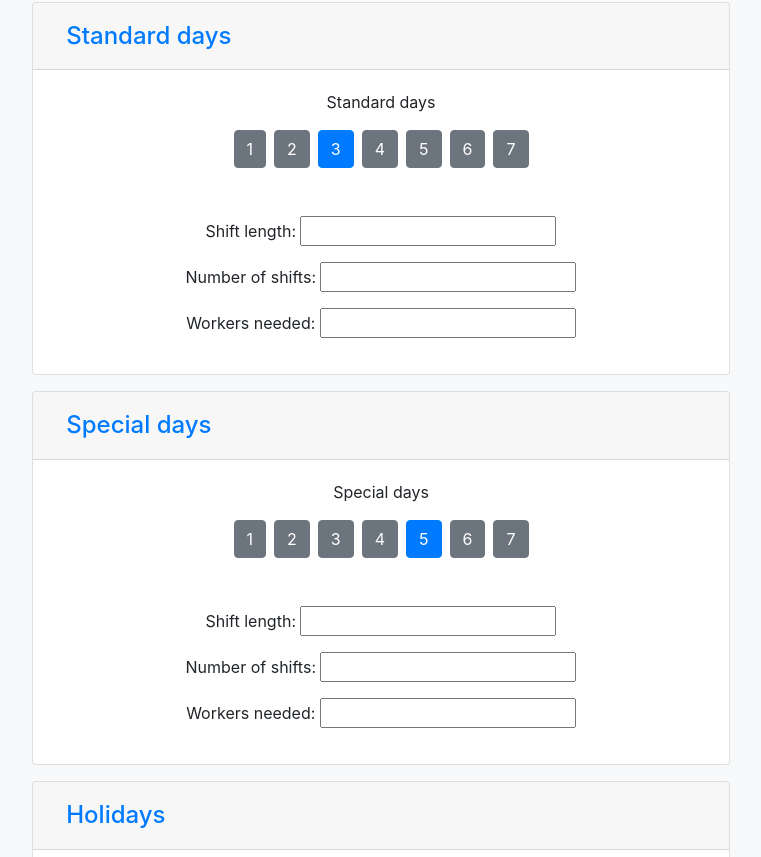
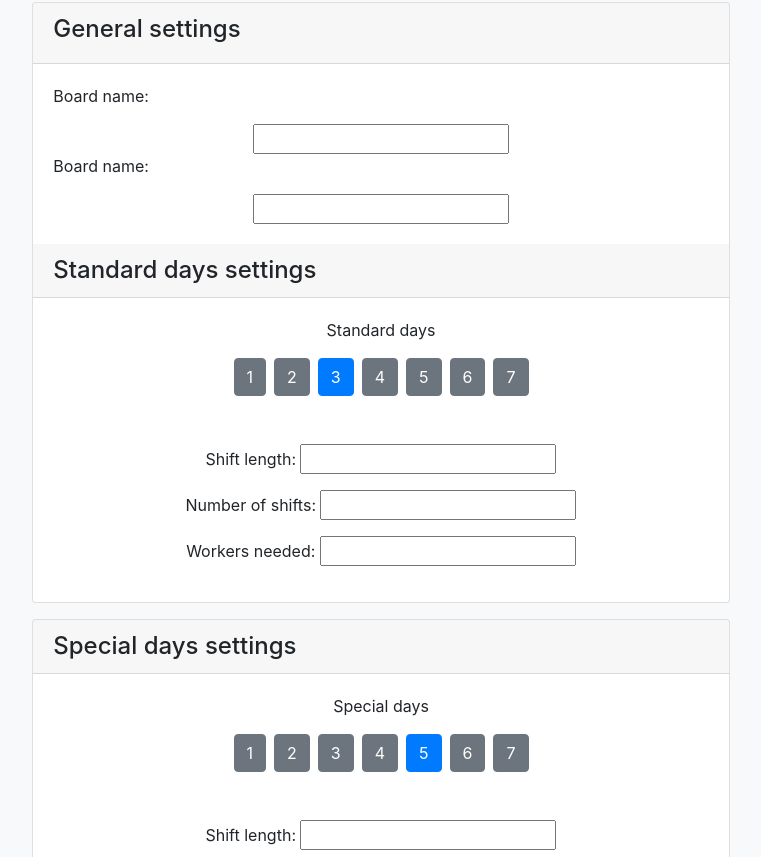
Before and after one commit to yael1996/Guards, a React (Create React App) app in the folder client/: page /dashboard/create in a window 1280 px wide. Shown: the part 263-1120 px from the top of the page, without its empty margins (99-860 px from the left). Built offline with nearby package versions, Linux system fonts and the light colour scheme.

Commit message:
Made CalendarCreation component independent and added missing fields

```diff
--- a/client/src/Components/BoardCreation/BoardCreation.tsx
+++ b/client/src/Components/BoardCreation/BoardCreation.tsx
@@ -1,21 +1,34 @@
 import React, { Component } from "react";
-import { DayMap, ShiftSettings, CreationState } from "../../Store/Calendar/types";
+import { DayMap, ShiftSettings, CreationState, Company } from "../../Store/Company/types";
 import { History } from "history";
-import { RootState } from "../../Store/store";
-import { Dispatch } from "redux";
+import { RootState, AppDispatch } from "../../Store/store";
 import { connect } from "react-redux";
+import { UserState } from "../../Store/User/types";
+import { createCompany } from "../../Store/Company/actions";
+import config from "../../config/config";
 
-interface Props {
-    history: History<any>,
-    onCreate: (creationState: CreationState) => void
+interface OwnProps {
+    history: History<any>
 }
+
+interface ReduxProps {
+    user: UserState
+}
+
+interface ReduxDispatch {
+    create: (creationState: Company, withHolidays: boolean) => Promise<Company>
+}
+
+type Props = OwnProps & ReduxProps & ReduxDispatch;
 
 type ShiftUpdate = (settings: ShiftSettings, e: React.ChangeEvent<HTMLInputElement>) => ShiftSettings;
 
 class BoardCreation extends Component<Props, CreationState> {
-    constructor(props: any) {
+    constructor(props: any | undefined) {
         super(props);
         this.state = {
+            name: "",
+            description: "",
             standardDays: [false, false, true, false, false, false, false],
             standardShiftSettings: {
                 length: "",
@@ -44,10 +57,13 @@ class BoardCreation extends Component<Props, CreationState> {
         this.updateSpecialSettings = this.updateSpecialSettings.bind(this);
         this.updateHolidaySettings = this.updateHolidaySettings.bind(this);
         this.onCreate = this.onCreate.bind(this);
+        this.onNameChange = this.onNameChange.bind(this);
+        this.onDescriptionChange = this.onDescriptionChange.bind(this);
+        this.withHolidays = this.withHolidays.bind(this);
     }
 
     markDay(type: string, contrastsWith: DayMap[]) {
-        return (ordinal: number) => {
+        return (ordinal: number) => () => {
             const isTaken = (ordinal: number) => (dayMap: DayMap) => dayMap[ordinal];
             const or = (base: boolean, x: boolean) => base || x;
 
@@ -96,7 +112,7 @@ class BoardCreation extends Component<Props, CreationState> {
 
     updateStandardSettings(fn: ShiftUpdate) {
         const that = this;
-        return function(e: React.ChangeEvent<HTMLInputElement>) {
+        return function (e: React.ChangeEvent<HTMLInputElement>) {
             const settings = fn(that.state.standardShiftSettings, e);
             const newState = Object.assign({}, that.state, { standardShiftSettings: settings });
             that.setState(newState);
@@ -105,7 +121,7 @@ class BoardCreation extends Component<Props, CreationState> {
 
     updateSpecialSettings(fn: ShiftUpdate) {
         const that = this;
-        return function(e: React.ChangeEvent<HTMLInputElement>) {
+        return function (e: React.ChangeEvent<HTMLInputElement>) {
             const settings = fn(that.state.specialShiftSettings, e);
             that.setState(Object.assign({}, that.state, { specialShiftSettings: settings }));
         }
@@ -113,14 +129,14 @@ class BoardCreation extends Component<Props, CreationState> {
 
     updateHolidaySettings(fn: ShiftUpdate) {
         const that = this;
-        return function(e: React.ChangeEvent<HTMLInputElement>) {
+        return function (e: React.ChangeEvent<HTMLInputElement>) {
             const settings = fn(that.state.holidayShiftSettings, e);
             that.setState(Object.assign({}, that.state, { holidayShiftSettings: settings }));
         }
     }
 
     allowOnlyNumbers(fn: (e: React.ChangeEvent<HTMLInputElement>) => void) {
-        return function(e: React.ChangeEvent<HTMLInputElement>) {
+        return function (e: React.ChangeEvent<HTMLInputElement>) {
             if (+e.target.value || e.target.value === "") {
                 fn(e);
             }
@@ -128,11 +144,88 @@ class BoardCreation extends Component<Props, CreationState> {
     }
 
     onCreate() {
-        this.props.onCreate(this.state);
+        const toDaysArray = (days: DayMap): number[] => {
+            return days.reduce((base, val, index) => {
+                if (val) {
+                    base.push(index);
+                }
+                return base;
+            }, [] as number[]);
+        };
+
+        const { _id: ownerId } = this.props.user;
+        const { name, description, standardDays, specialDays, withHolidays } = this.state;
+        const { amount: stdAmount, length: stdLength, workerCount: stdWorkerCount } = this.state.standardShiftSettings;
+        const { amount: spcAmount, length: spcLength, workerCount: spcWorkerCount } = this.state.specialShiftSettings;
+        const { amount: hdAmount, length: hdLength, workerCount: hdWorkerCount } = this.state.holidayShiftSettings;
+
+        const company: Company = {
+            name,
+            description,
+            ownerId,
+            workerIds: [] as string[],
+            boardSettings: {
+                regularDaySettings: {
+                    days: toDaysArray(standardDays),
+                    daySettings: {
+                        numShiftsInDay: parseInt(stdAmount),
+                        startHour: { hour: 1, minute: 1 }
+                    },
+                    shiftSettings: {
+                        numWorkersInShift: parseInt(stdWorkerCount),
+                        shiftLengthInHours: parseInt(stdLength)
+                    }
+                },
+                specialDaysSettings: {
+                    days: toDaysArray(specialDays),
+                    daySettings: {
+                        numShiftsInDay: parseInt(spcAmount),
+                        startHour: { hour: 1, minute: 1 }
+                    },
+                    shiftSettings: {
+                        numWorkersInShift: parseInt(spcWorkerCount),
+                        shiftLengthInHours: parseInt(spcLength)
+                    }
+                },
+                specialDatesSettings: {
+                    daySettings: {
+                        numShiftsInDay: parseInt(hdAmount),
+                        startHour: { hour: 1, minute: 1 }
+                    },
+                    shiftSettings: {
+                        numWorkersInShift: parseInt(hdWorkerCount),
+                        shiftLengthInHours: parseInt(hdLength)
+                    }
+                }
+            }
+        };
+        this.props.create(company, withHolidays).then(() => {
+            this.props.history.push(`${config.backendUri}/dashboard`);
+        });
+    }
+
+    onNameChange(e: React.ChangeEvent<HTMLInputElement>) {
+        this.setState({
+            name: e.target.value
+        });
+    }
+
+    onDescriptionChange(e: React.ChangeEvent<HTMLInputElement>) {
+        this.setState({
+            description: e.target.value
+        });
+    }
+
+    withHolidays(value: boolean) {
+        return () => {
+            this.setState({
+                withHolidays: value
+            });
+        }
     }
 
     render() {
-        const { standardDays, specialDays, withHolidays } = this.state;
+        const { name, description, standardDays, specialDays, withHolidays } = this.state;
         const { standardShiftSettings, specialShiftSettings, holidayShiftSettings } = this.state;
         const { length, amount, workerCount } = this;
         const markStandard = this.markDay("standard", [specialDays]);
@@ -145,67 +238,74 @@ class BoardCreation extends Component<Props, CreationState> {
                 <div className="row d-flex flex-column align-content-center">
                     <section className="card w-75 mb-3">
                         <section className="card-header d-flex">
-                            <button className="btn btn-link">
-                                <h4 className="mb-0">Standard days</h4>
-                            </button>
+                            <h4 className="mv-0">General settings</h4>
+                        </section>
+                        <section className="card-body">
+                            <div className="input-group mb-3">
+                                <div className="input-group-prepend"><span>Board name:</span></div>
+                            </div>
+                            <input type="text" onChange={this.onNameChange} value={name} />
+                            <div className="input-group mb-3">
+                                <div className="input-group-prepend"><span>Board name:</span></div>
+                            </div>
+                            <input type="text" onChange={this.onDescriptionChange} value={description} />
+                        </section>
+                        <section className="card-header d-flex">
+                            <h4 className="mb-0">Standard days settings</h4>
                         </section>
                         <section className="card-body">
                             <p>Standard days</p>
                             <span className="d-flex justify-content-center mb-5">
-                                {standardDays.map((x, index) =>  {
+                                {standardDays.map((x, index) => {
                                     if (x) {
-                                        return <button key={index} onClick={() => markStandard(index)} className="btn btn-primary mx-1">{index + 1}</button>;
+                                        return <button key={index} onClick={markStandard(index)} className="btn btn-primary mx-1">{index + 1}</button>;
                                     } else {
-                                        return <button key={index} onClick={() => markStandard(index)} className="btn btn-secondary mx-1">{index + 1}</button>;
+                                        return <button key={index} onClick={markStandard(index)} className="btn btn-secondary mx-1">{index + 1}</button>;
                                     }
                                 })}
                             </span>
                             <span className="d-flex flex-column">
-                                <p>Shift length: <input type="text" onChange={standard(length)} value={standardShiftSettings.length}/></p>
-                                <p>Number of shifts: <input type="text" onChange={standard(amount)} value={standardShiftSettings.amount}/></p>
-                                <p>Workers needed: <input type="text" onChange={standard(workerCount)} value={standardShiftSettings.workerCount}/></p>
+                                <p>Shift length: <input type="text" onChange={standard(length)} value={standardShiftSettings.length} /></p>
+                                <p>Number of shifts: <input type="text" onChange={standard(amount)} value={standardShiftSettings.amount} /></p>
+                                <p>Workers needed: <input type="text" onChange={standard(workerCount)} value={standardShiftSettings.workerCount} /></p>
                             </span>
                         </section>
                     </section>
                     <section className="card w-75 mb-3">
                         <section className="card-header d-flex">
-                            <button className="btn btn-link">
-                                <h4 className="mb-0">Special days</h4>
-                            </button>
+                            <h4 className="mb-0">Special days settings</h4>
                         </section>
                         <section className="card-body">
-                        <p>Special days</p>
+                            <p>Special days</p>
                             <span className="d-flex justify-content-center mb-5">
                                 {specialDays.map((x, index) => {
                                     if (x) {
-                                        return <button key={index} onClick={() => markSpecial(index)} className="btn btn-primary mx-1">{index + 1}</button>;
+                                        return <button key={index} onClick={markSpecial(index)} className="btn btn-primary mx-1">{index + 1}</button>;
                                     } else {
-                                        return <button key={index} onClick={() => markSpecial(index)} className="btn btn-secondary mx-1">{index + 1}</button>;
+                                        return <button key={index} onClick={markSpecial(index)} className="btn btn-secondary mx-1">{index + 1}</button>;
                                     }
                                 })}
                             </span>
                             <span className="d-flex flex-column">
-                                <p>Shift length: <input type="text" onChange={special(length)} value={specialShiftSettings.length}/></p>
-                                <p>Number of shifts: <input type="text" onChange={special(amount)} value={specialShiftSettings.amount}/></p>
-                                <p>Workers needed: <input type="text" onChange={special(workerCount)} value={specialShiftSettings.workerCount}/></p>
+                                <p>Shift length: <input type="text" onChange={special(length)} value={specialShiftSettings.length} /></p>
+                                <p>Number of shifts: <input type="text" onChange={special(amount)} value={specialShiftSettings.amount} /></p>
+                                <p>Workers needed: <input type="text" onChange={special(workerCount)} value={specialShiftSettings.workerCount} /></p>
                             </span>
                         </section>
                     </section>
                     <section className="card w-75 mb-3">
                         <section className="card-header d-flex">
-                            <button className="btn btn-link">
-                                <h4 className="mb-0">Holidays</h4>
-                            </button>
+                            <h4 className="mb-0">Holidays settings</h4>
                         </section>
                         <section className="card-body">
                             <span className="d-flex flex-column align-content-center">
-                                <p>With holidays<input className="ml-2" type="radio" name="holiday" value="true"/></p>
-                                <p>Without holidays<input className="ml-2" type="radio" name="holiday" value="false" checked/></p>
+                                <p>With holidays<input className="ml-2" type="radio" name="holiday" value="true" onChange={this.withHolidays(true)} /></p>
+                                <p>Without holidays<input className="ml-2" type="radio" name="holiday" value="false" onChange={this.withHolidays(false)} checked /></p>
                             </span>
                             <span className="d-flex flex-column">
-                                <p>Shift length: <input type="text" onChange={holiday(length)} value={holidayShiftSettings.length}/></p>
-                                <p>Number of shifts: <input type="text" onChange={holiday(amount)} value={holidayShiftSettings.amount}/></p>
-                                <p>Workers needed: <input type="text" onChange={holiday(workerCount)} value={holidayShiftSettings.workerCount}/></p>
+                                <p>Shift length: <input type="text" onChange={holiday(length)} value={holidayShiftSettings.length} /></p>
+                                <p>Number of shifts: <input type="text" onChange={holiday(amount)} value={holidayShiftSettings.amount} /></p>
+                                <p>Workers needed: <input type="text" onChange={holiday(workerCount)} value={holidayShiftSettings.workerCount} /></p>
                             </span>
                         </section>
                     </section>
@@ -222,4 +322,17 @@ class BoardCreation extends Component<Props, CreationState> {
     }
 }
 
-export default BoardCreation;
+const mapStateToProps = (state: RootState): ReduxProps => {
+    const { user } = state;
+    return {
+        user
+    };
+}
+
+const mapDispatchToProps = (dispatch: AppDispatch): ReduxDispatch => {
+    return {
+        create: (company: Company, withHolidays: boolean) => dispatch(createCompany(company, withHolidays))
+    };
+}
+
+export default connect(mapStateToProps, mapDispatchToProps)(BoardCreation);
--- a/client/src/Pages/DashBoard.tsx
+++ b/client/src/Pages/DashBoard.tsx
@@ -9,11 +9,11 @@ import "react-big-calendar/lib/css/react-big-calendar.css";
 import SideMenuComp from "../Components/SideMenu/SideMenu";
 import { CompanyState } from "../Store/Company/types";
 import { UserState } from "../Store/User/types";
-import { CalendarState, CreationState } from "../Store/Calendar/types";
+import { CalendarState } from "../Store/Calendar/types";
 import { MenuState } from "../Store/Menu/types";
 import BoardCreation from "../Components/BoardCreation/BoardCreation";
 import Companies from "../Components/Companies/Companies";
-import { createCalendar, getEvents } from "../Store/Calendar/actions";
+import { getEvents } from "../Store/Calendar/actions";
 import { History } from "history";
 import { JSONBoard } from "../../../server/src/mongo/models/Board";
 
@@ -29,7 +29,6 @@ interface ReduxState {
 }
 
 interface ReduxDispatch {
-    createCalendar: (creationState: CreationState, user: UserState) => Promise<JSONBoard>,
     getEvents: (boardId: string, year: number, month: number) => Promise<Event[]>
 }
 
@@ -38,15 +37,7 @@ type Props = OwnProps & ReduxState & ReduxDispatch;
 class DashBoard extends Component<Props> {
     constructor(props: any) {
         super(props);
-        this.onCreate = this.onCreate.bind(this);
         this.onDateChange = this.onDateChange.bind(this);
-    }
-
-    onCreate(creationState: CreationState) {
-        const { user } = this.props;
-        this.props.createCalendar(creationState, user).then((board) => {
-
-        });
     }
 
     onDateChange(date: Date) {
@@ -80,7 +71,7 @@ class DashBoard extends Component<Props> {
                                     <Companies companies={companies} history={history} />
                                 )} />
                                 <Route exact path="/dashboard/create" children={({ history }) => (
-                                    <BoardCreation history={history} onCreate={this.onCreate} />
+                                    <BoardCreation history={history} />
                                 )} />
                                 <Route exact path="/dashboard/:boardId/:year/:month">
                                     <Calendar className="min-vh-100"
@@ -121,7 +112,6 @@ const mapStateToProps = (state: RootState): ReduxState => {
 
 const mapDispatchToProps = (dispatch: AppDispatch): ReduxDispatch => {
     return {
-        createCalendar: (creationState: CreationState, user: UserState) => dispatch(createCalendar(creationState, user)),
         getEvents: (boardId: string, year: number, month: number) => dispatch(getEvents(boardId, year, month))
     }
 }
--- a/client/src/Store/Company/types.ts
+++ b/client/src/Store/Company/types.ts
@@ -10,6 +10,8 @@ export interface ShiftSettings {
 }
 
 export interface CreationState {
+    name: string,
+    description: string,
     standardDays: DayMap,
     standardShiftSettings: ShiftSettings,
     specialDays: DayMap,
@@ -19,7 +21,7 @@ export interface CreationState {
 }
 
 export interface Company {
-    id: string,
+    id?: string,
     name: string,
     description: string,
     ownerId: string,
```
Also changed, not shown: client/src/Store/Company/actions.ts (+9 -2 lines), 1 other file (tests, documents, lock files or other folders).
